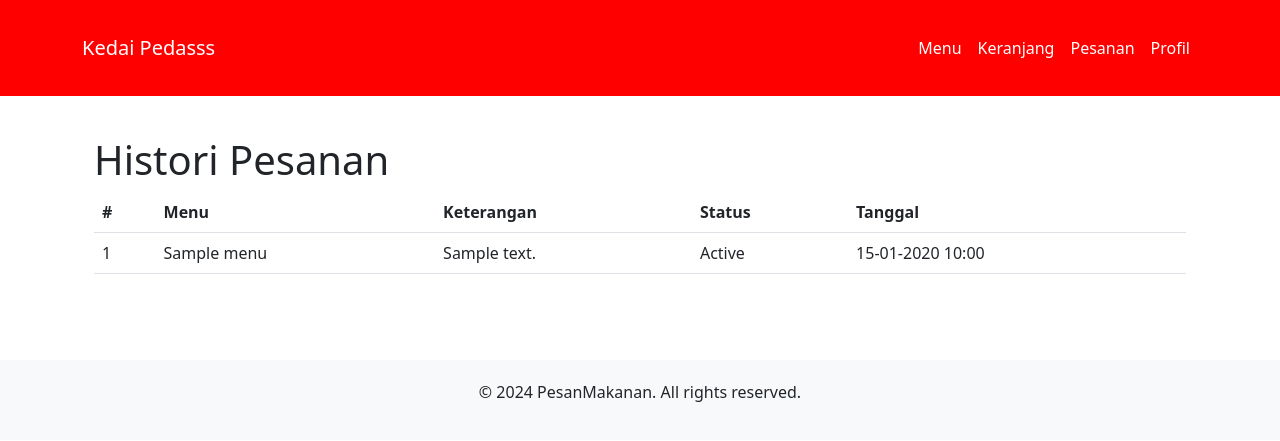
After one commit to AnggunBerlianAgustina/pesan-makanan, a Laravel app: template resources/views/pesanan/index.blade.php in a window 1280 px wide. The commit adds this page. Shown: the top 441 px of the page. Run offline with Laravel 12, Linux system fonts and the light colour scheme; the template is opened without the code that fills it: most values are stand-ins (such as "Sample title", 1, 10 or a date in 2020); parts of the project's set-up code (start-up, migrations or seed data) failed here and were passed over.

Commit message:
laman pesanan buyer

```diff
--- a/resources/views/layouts/app.blade.php
+++ b/resources/views/layouts/app.blade.php
@@ -25,6 +25,9 @@
                         <a class="nav-link" href="/keranjang">Keranjang</a>
                     </li>
                     <li class="nav-item">
+                        <a class="nav-link" href="{{ route('pesanan.index') }}">Pesanan</a>
+                    </li>
+                    <li class="nav-item">
                         <a class="nav-link" href="#">Profil</a>
                     </li>
                 </ul>
--- /dev/null
+++ b/resources/views/pesanan/index.blade.php
@@ -0,0 +1,33 @@
+@extends('layouts.app') <!-- Ganti dengan layout utama Anda -->
+
+@section('content')
+<div class="container">
+    <h1>Histori Pesanan</h1>
+    @if ($pesanans->isEmpty())
+        <p>Anda belum memiliki histori pesanan.</p>
+    @else
+        <table class="table">
+            <thead>
+                <tr>
+                    <th>#</th>
+                    <th>Menu</th>
+                    <th>Keterangan</th>
+                    <th>Status</th>
+                    <th>Tanggal</th>
+                </tr>
+            </thead>
+            <tbody>
+                @foreach ($pesanans as $pesanan)
+                    <tr>
+                        <td>{{ $loop->iteration }}</td>
+                        <td>{{ $pesanan->menu->nama_menu }}</td>
+                        <td>{{ $pesanan->keterangan ?? 'Tidak ada keterangan' }}</td>
+                        <td>{{ ucfirst($pesanan->status_pesanan) }}</td>
+                        <td>{{ $pesanan->created_at->format('d-m-Y H:i') }}</td>
+                    </tr>
+                @endforeach
+            </tbody>
+        </table>
+    @endif
+</div>
+@endsection
--- a/routes/web.php
+++ b/routes/web.php
@@ -6,6 +6,7 @@
 use Illuminate\Support\Facades\Route;
 use App\Http\Controllers\MenuController;
 use App\Http\Controllers\CartController;
+use App\Http\Controllers\PesananController;
 
 Route::get('/', function () {
     return view('welcome');
@@ -21,3 +22,8 @@ Route::middleware(['auth'])->group(function () {
     Route::post('/keranjang/remove', [CartController::class, 'remove'])->name('cart.remove');
     Route::post('/keranjang/checkout', [CartController::class, 'checkout'])->name('cart.checkout');
 });
+
+//pesananbuyer
+Route::middleware(['auth'])->group(function () {
+    Route::get('/pesanan', [PesananController::class, 'index'])->name('pesanan.index');
+});
```
Also changed, not shown: app/Http/Controllers/PesananController.php (added, +20 -0 lines).
